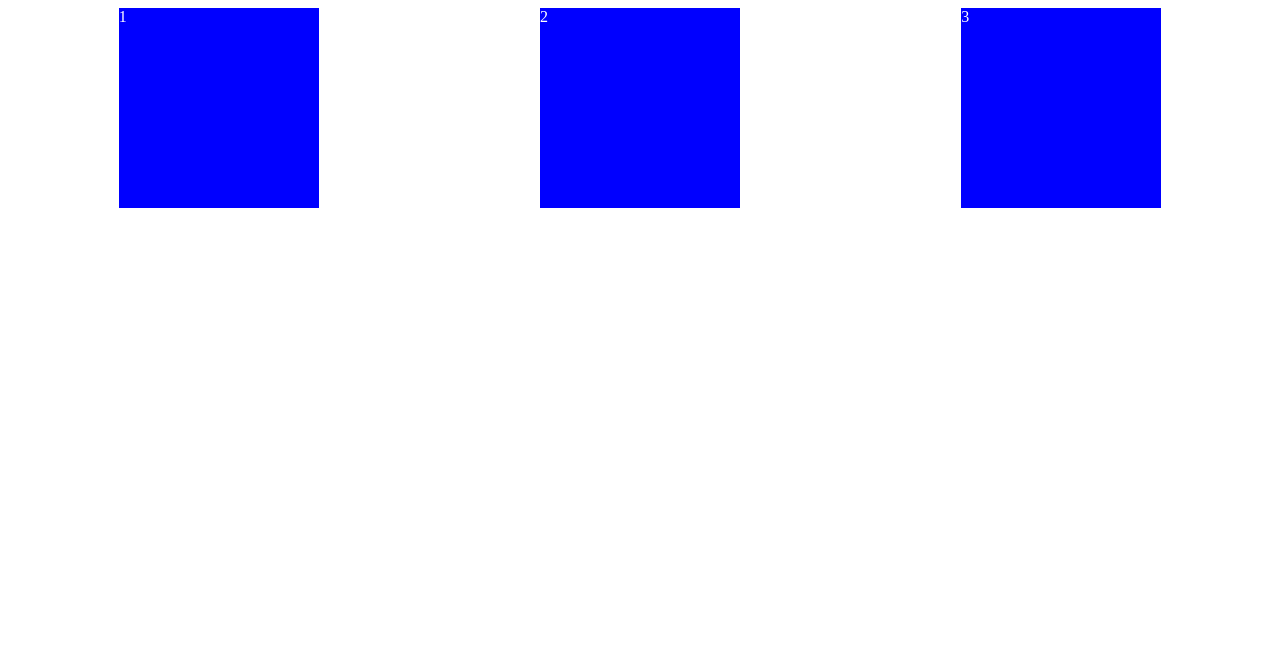
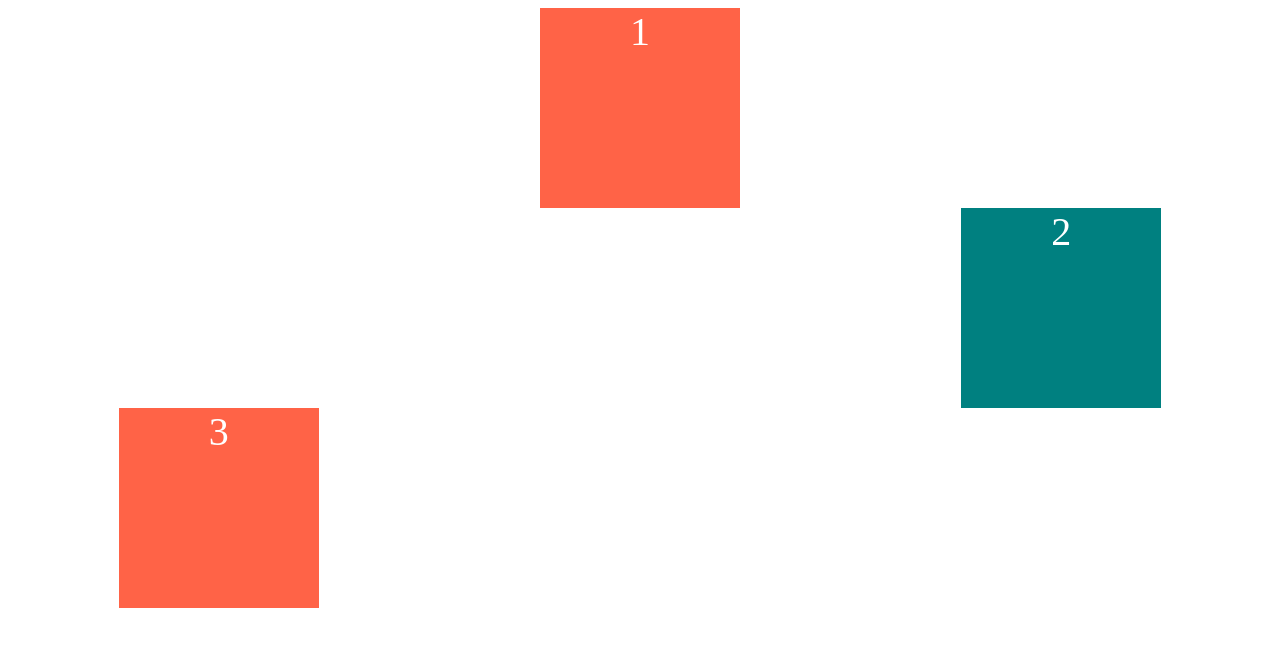
Before and after one commit to nlom0218/css-layout-master, a React (Create React App) app: page /flexbox/alignSelf in a window 1280 px wide. Shown: the top 646 px of the page. Built offline with nearby package versions, Linux system fonts and the light colour scheme.

Commit message:
align-self, order

```diff
--- a/src/App.js
+++ b/src/App.js
@@ -1,6 +1,7 @@
 import React from 'react';
 import { BrowserRouter as Router, Switch, Route } from "react-router-dom"
 import FlexBox from "./FlexBox/FlexBox"
+import AlignSelf from './FlexBox/AlignSelf';
 import Home from './Home';
 
 function App() {
@@ -8,6 +9,7 @@ function App() {
     <Router>
       <Switch>
         <Route path="/" exact><Home /></Route>
+        <Route path="/flexbox/alignSelf"><AlignSelf /></Route>
         <Route path="/flexbox"><FlexBox /></Route>
       </Switch>
     </Router>
--- /dev/null
+++ b/src/FlexBox/AlignSelf.js
@@ -0,0 +1,38 @@
+import React from 'react';
+import styled from 'styled-components';
+
+const Wrapper = styled.div`
+  display: flex;
+  justify-content: space-around;
+  height: 600px;
+`
+
+const Box = styled.div`
+  width: 200px;
+  height: 200px;
+  background-color: tomato;
+  color: white;
+  font-size: 40px;
+  text-align: center;
+  :nth-child(1) {
+    order: 1;
+  }
+  :nth-child(2) {
+    background-color: teal;
+    align-self: center;
+    order: 2;
+  }
+  :nth-child(3) {
+    align-self: flex-end;
+  }
+`
+
+const AlignSelf = () => {
+  return (<Wrapper>
+    <Box>1</Box>
+    <Box>2</Box>
+    <Box>3</Box>
+  </Wrapper>);
+}
+
+export default AlignSelf;
--- a/src/FlexBox/FlexBox.js
+++ b/src/FlexBox/FlexBox.js
@@ -1,24 +1,11 @@
 import React from 'react';
-import styled from 'styled-components';
+import { Link } from 'react-router-dom';
 
-const FlexBoxContainer = styled.div`
-  display: flex;
-  justify-content: space-around;
-`
-
-const Box = styled.div`
-  background-color: blue;
-  width: 200px;
-  height: 200px;
-  color: white;
-`
 
 const FlexBox = () => {
-  return (<FlexBoxContainer>
-    <Box>1</Box>
-    <Box>2</Box>
-    <Box>3</Box>
-  </FlexBoxContainer>);
+  return (<div>
+    <Link to="/flexbox/alignSelf">align-self & order</Link>
+  </div>);
 }
 
 export default FlexBox;
```
